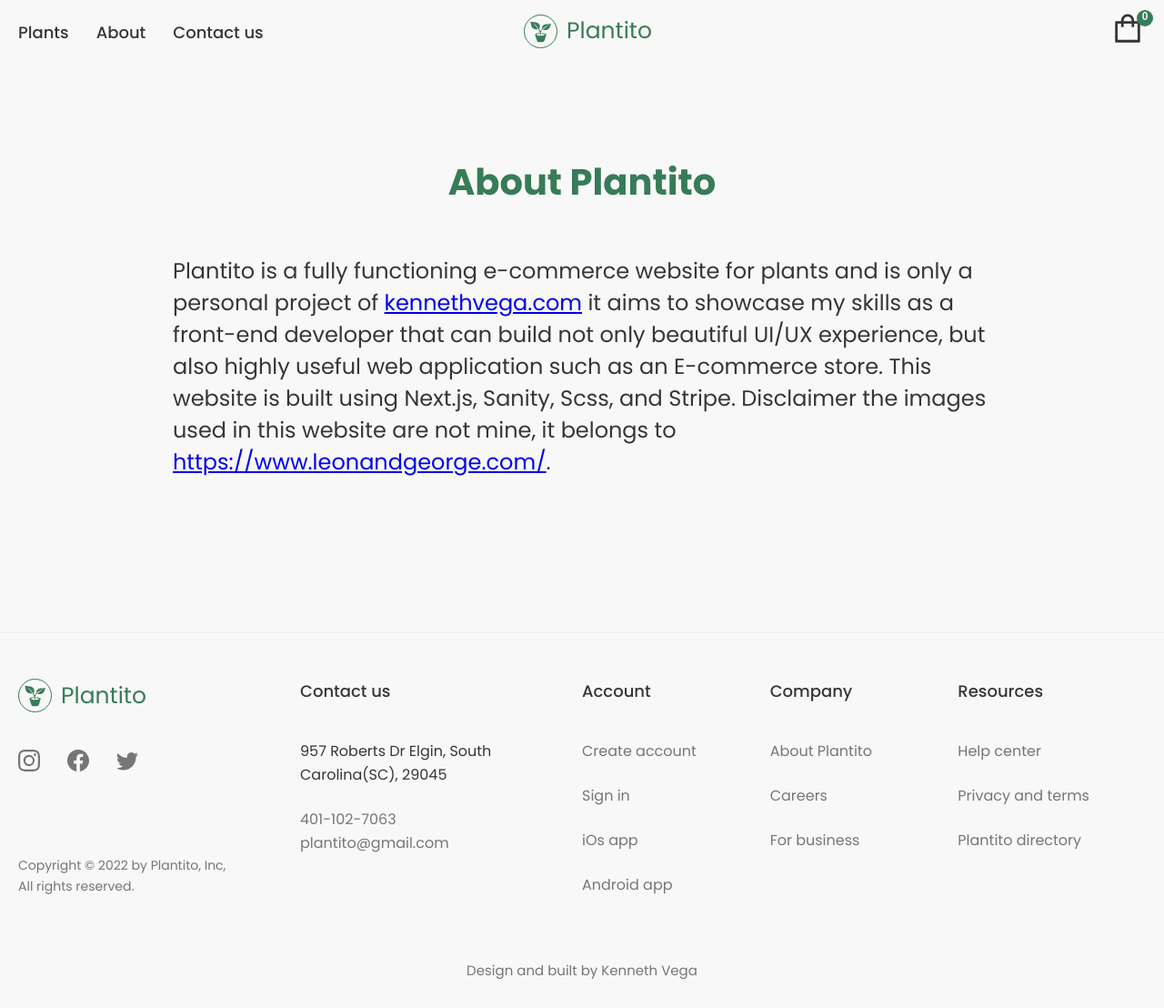
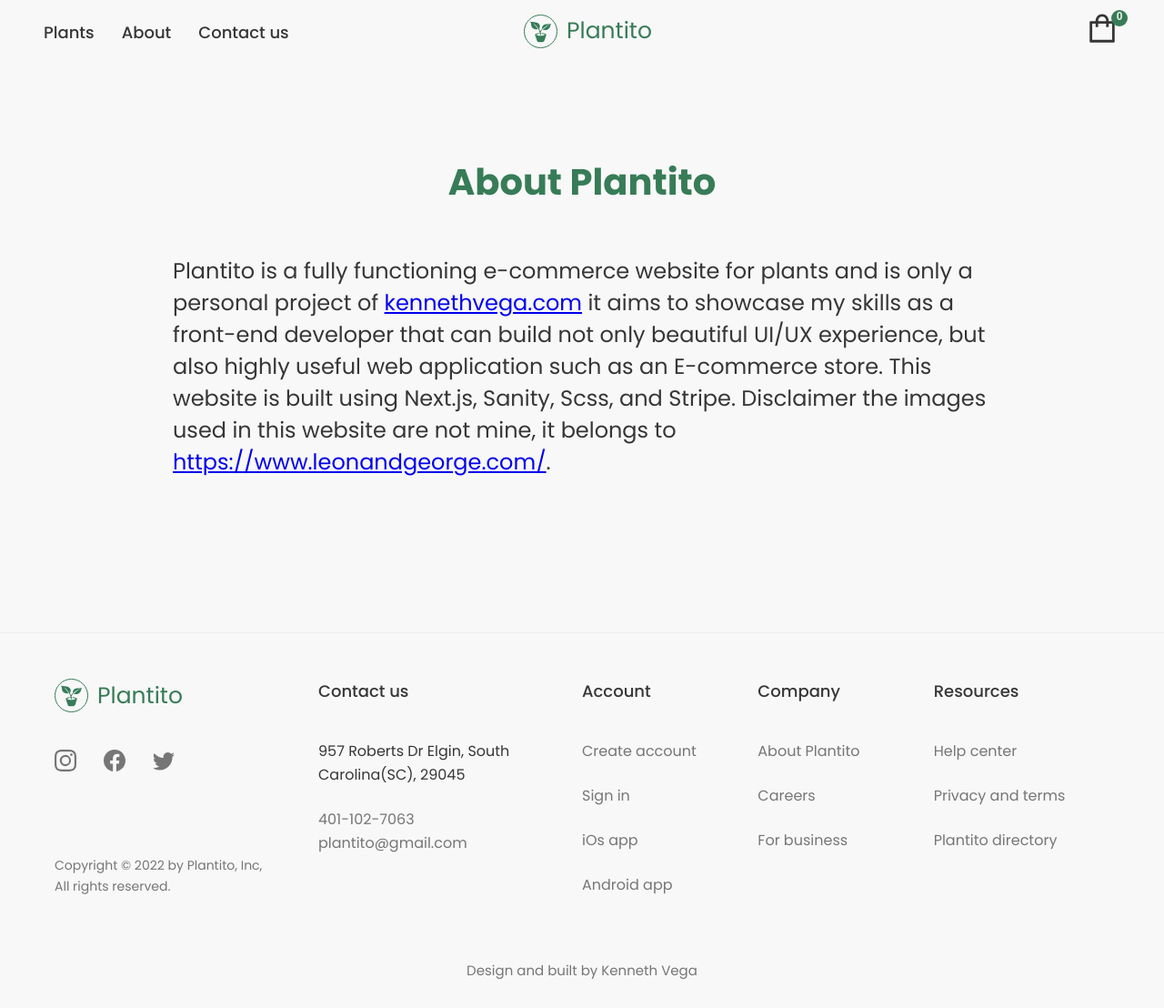
Before and after one commit to kennethvega/Plantito, a Next.js app: page /about in a window 1280 px wide. Shown: the whole page at 91% size. Built offline with nearby package versions, Linux system fonts and the light colour scheme.

Commit message:
edit hero section bug

```diff
--- a/components/Hero.jsx
+++ b/components/Hero.jsx
@@ -8,7 +8,7 @@ import Image from "next/image";
 
 const Hero = () => {
   return (
-    <section className={`${styles["hero-section"]}  grid container`}>
+    <section className={`${styles["hero-section"]}  grid`}>
       <motion.div className={styles["hero-text"]}>
         <motion.h1
           initial={{ y: 20, opacity: 0 }}
--- a/components/Hero.module.scss
+++ b/components/Hero.module.scss
@@ -1,7 +1,10 @@
 @use "../styles/mixin" as mixin;
 .hero-section {
+  max-width: 130rem;
   align-items: center;
-  padding-top: 13rem;
+  padding: 15rem 4.8rem;
+  margin: 0 auto;
+
   grid-template-columns: 60% 40%;
   span {
     color: var(--secondary-color);
--- a/components/Navbar.module.scss
+++ b/components/Navbar.module.scss
@@ -7,7 +7,7 @@
   display: flex;
   justify-content: space-between;
   align-items: center;
-  padding: 2rem 2rem;
+  padding: 0 4.8rem;
   background-color: var(--bg-color);
   position: fixed;
   top: 0;
@@ -126,8 +126,6 @@
   border-bottom: 1px solid #c9c9c9;
 }
 
-
-
 .cart-icon {
   font-size: 4rem;
   color: var(--primary-color);
--- a/styles/_mixin.scss
+++ b/styles/_mixin.scss
@@ -16,7 +16,7 @@
     }
   }
   @if $breakpoint == phone-big {
-    @media only screen and (max-width: 44.3125em) {
+    @media only screen and (max-width: 46.25em) {
       @content;
     }
   }
--- a/styles/_utility.scss
+++ b/styles/_utility.scss
@@ -57,10 +57,9 @@
 
 // center container
 .container {
-  max-width: 130rem;
+  max-width: 120rem;
   margin: 0 auto;
   padding: 2rem;
-
 }
 
 .section {
--- a/styles/global.scss
+++ b/styles/global.scss
@@ -51,11 +51,11 @@ body {
 
 h1 {
   font-weight: 700;
-  font-size: 8.5rem;
+  font-size: 8rem;
   line-height: 102px;
   @include mixin.respond(tab-port) {
     font-size: 7rem;
-    line-height: 60px;
+    line-height: 80px;
   }
   @include mixin.respond(phone) {
     font-size: 6rem;
```
